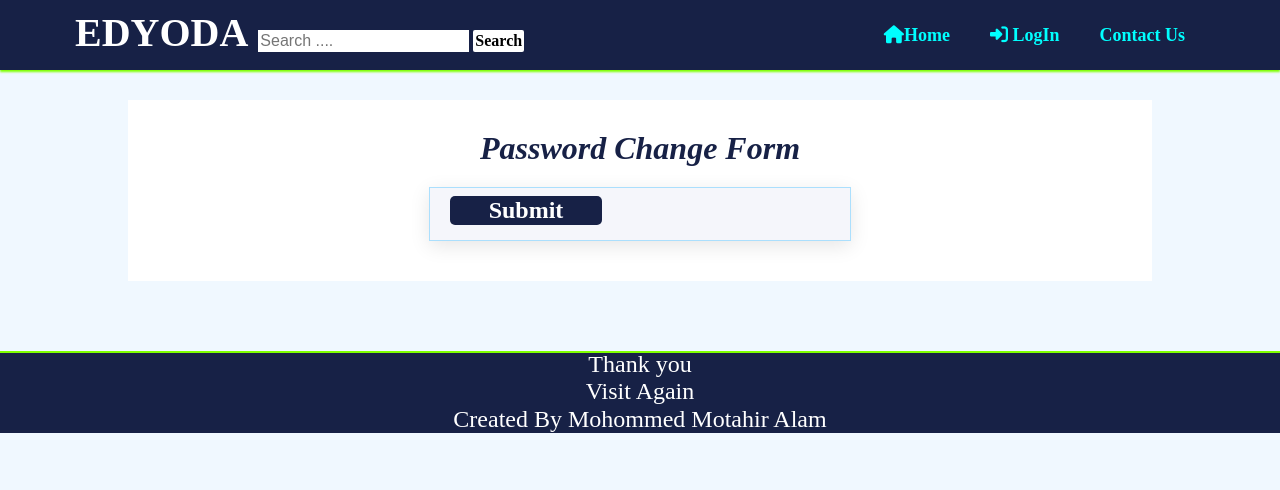
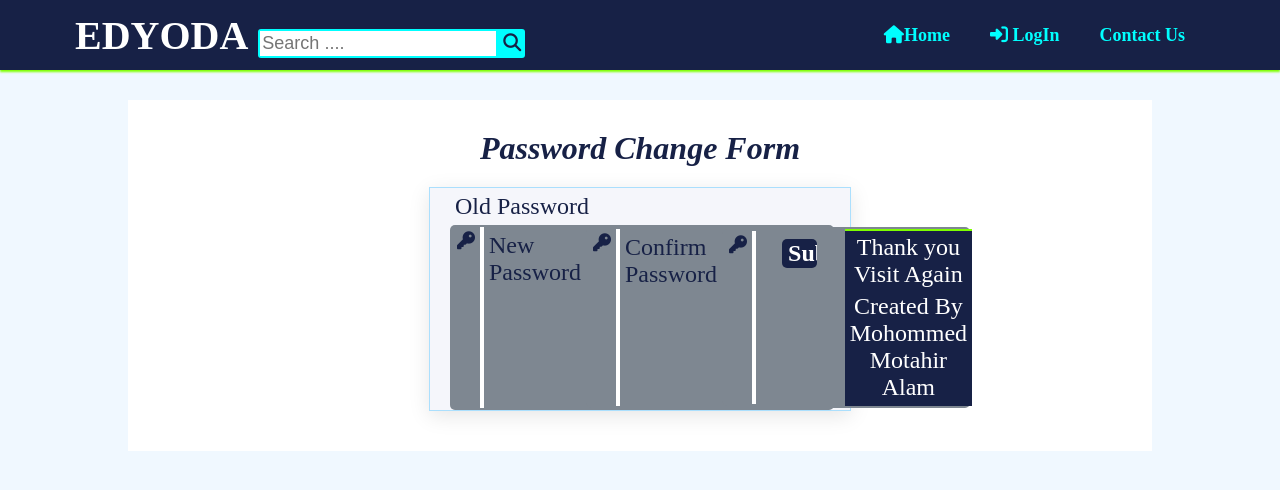
Before and after one commit to MdMotahir/Edyoda-Blog-Project, a Django app: template django/edyoda/account/templates/registration/password_change_form.html in a window 1280 px wide. Shown: the top 490 px of the page. Run offline with Django 3.2, Linux system fonts and the light colour scheme; the template is opened without the code that fills it, so the values that code supplies are empty; parts of the project's set-up code (start-up, migrations or seed data) failed here and were passed over; some libraries are stand-ins or nearby versions.

Commit message:
Second commit Message

```diff
--- a/django/edyoda/account/templates/registration/Sign Up.html
+++ b/django/edyoda/account/templates/registration/Sign Up.html
@@ -10,6 +10,7 @@
     <form class='form' method='POST' enctype="multipart/form-data">
         {% csrf_token %}
         {{form.non_field_errors}}
+        {{form.errors}}
         <div id='name'>
             <div id='firstname'>
                 <p class='label'>First Name</p>
--- a/django/edyoda/account/templates/registration/password_change_form.html
+++ b/django/edyoda/account/templates/registration/password_change_form.html
@@ -9,7 +9,24 @@
     <h1>Password Change Form</h1>
     <form class='form' method='POST' enctype="multipart/form-data">
         {% csrf_token %}
-        {{form.as_p}}
-        <input id='sub' type='submit' value='Submit'>
+        {{form.errors}}
+        <p class='label'>Old Password</p>
+        <div class="iconfield">
+            <i class="fas fa-key"></i>
+            <input class='field' placeholder="Your Old Password Please"{{form.old_password}}
+        </div>
+        <p class='label'>New Password</p>
+        <div class="iconfield">
+            <i class="fas fa-key"></i>
+            <input class='field' placeholder="Your New Password Please"{{form.new_password1}}
+        </div>
+        <p class='label'>Confirm Password</p>
+        <div class="iconfield">
+            <i class="fas fa-key"></i>
+            <input class='field' placeholder="Same as above"{{form.new_password2}}
+        </div>
+        <div class='submit_btn'>
+            <input id='sub' type='submit' value='Submit'>
+        </div>
     </form>
 {% endblock %}
--- a/django/edyoda/blog/static/blog/css/Base.css
+++ b/django/edyoda/blog/static/blog/css/Base.css
@@ -223,20 +223,28 @@ button:hover{
 }
 .search_bar{
     border: none;
-    font-size: 16px;
+    font-size: 18px;
     padding: 2px;
 }
 .search_btn{
     box-shadow: none;
-    border-radius: 2px;
+    border-radius: 0px;
     cursor: pointer;
     border:none;
-    font-size: 16px;
+    font-size: 18px;
+    color:#172146;
+    background-color:aqua;
     padding: 2px;
-    color:black;
+    margin: 0px;
+    margin-left: 1px;
 }
 .search_btn:hover{
     background-color: aqua;
+}
+.search_box{
+    background-color: aqua;
+    padding: 2px;
+    border-radius: 3px;
 }
 .wrong_search{
     width: 80%;
--- a/django/edyoda/blog/templates/blog/Base.html
+++ b/django/edyoda/blog/templates/blog/Base.html
@@ -23,7 +23,7 @@
                 {% endif %}
                 <form class='search_box' method='get' action="{%url 'search'%}">
                     <input class='search_bar' type='search' placeholder='Search ....' name='query' id='query'>
-                    <button class='search_btn' type='submit'>Search</button>
+                    <button class='search_btn' type='submit'><i class="fas fa-search"></i></button>
                 </form>
             </div>
             <nav id="nav2">
--- a/django/edyoda/blog/templates/blog/Blog Create.html
+++ b/django/edyoda/blog/templates/blog/Blog Create.html
@@ -10,6 +10,7 @@
     <form class='form' method='POST' enctype="multipart/form-data">
         {% csrf_token %}
         {{form.non_field_errors}}
+        {{form.errors}}
         <p class='label'>Title</p>
         <div class="iconfield">
             <input class='field' placeholder="Give a name to your Blog."{{form.title}}
--- a/django/edyoda/blog/templates/blog/Contact Us.html
+++ b/django/edyoda/blog/templates/blog/Contact Us.html
@@ -11,6 +11,7 @@
     <form class='form' method='POST' enctype="multipart/form-data">
         {% csrf_token %}
         {{form.non_field_errors}}
+        {{form.errors}}
         <p class='label'>Name</p>
         <div class="iconfield">
             <i class="fas fa-user-tie"></i>
```
Also changed, not shown: django/edyoda/db.sqlite3.
